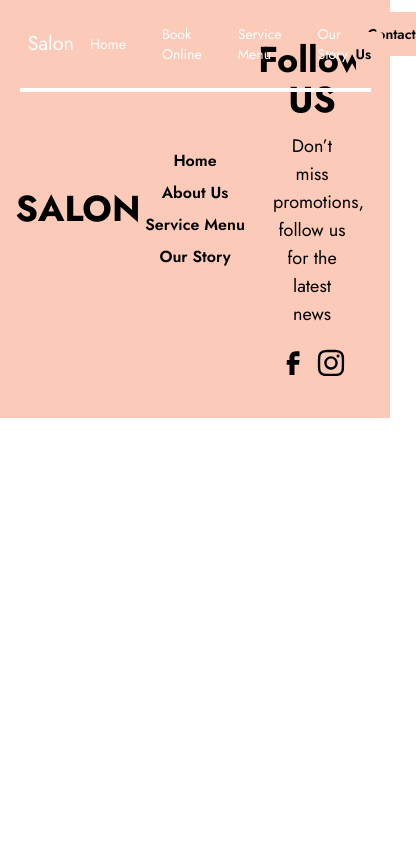
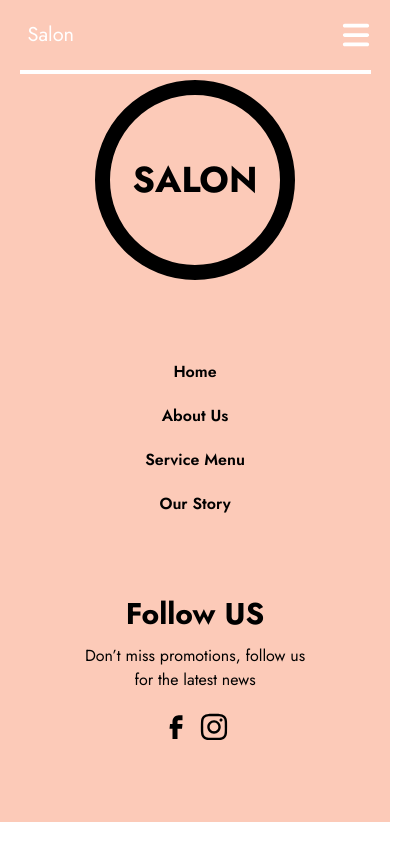
Before and after one commit to thedon-dev/salon_site, a React (Vite) app: page /bookonline in a window 390 px wide. Shown: the whole page, 416 px wide, since content can reach past the window. Built offline with nearby package versions, Linux system fonts and the light colour scheme; a web font is replaced by a local one.

Commit message:
Worked on the responsiveness

```diff
--- a/src/components/Footer.jsx
+++ b/src/components/Footer.jsx
@@ -23,23 +23,23 @@ const Footer = () => {
     },
   ];
   return (
-    <footer className="bg-[#fccab8] px-[5%] lg:px-[10%]">
-      <div className="2xl:container mx-auto grid grid-cols-3">
-        <div className=" flex justify-center py-10">
-          <div className="grid place-content-center uppercase rounded-full border-[15px] border-[#fccab8] h-[200px] w-[200px] my-auto">
+    <footer className="bg-[#fccab8] px-[5%] lg:px-[10%] py-20 ">
+      <div className="2xl:container mx-auto grid lg:grid-cols-3">
+        <div className=" flex justify-center lg:py-10">
+          <div className="grid place-content-center uppercase rounded-full border-[15px] lg:border-[#fccab8] h-[200px] w-[200px] my-auto">
             <p className="text-4xl font-bold">salon</p>
           </div>
         </div>
-        <div className="flex flex-col justify-center items-center gap-2">
+        <div className="flex flex-col justify-center items-center gap-5  lg:gap-2 mt-20">
           {links.map((lnk, index) => (
             <Link key={index} to={lnk.link} className="font-semibold">
               {lnk.name}
             </Link>
           ))}
         </div>
-        <div className=" text-center py-10">
-          <h3 className="text-4xl font-bold">Follow US</h3>
-          <p className="text-lg w-2/3 text-center mx-auto mt-3">
+        <div className="mt-20 lg:mt-0 text-center flex flex-col justify-center">
+          <h3 className="text-3xl font-bold">Follow US</h3>
+          <p className="w-2/3 text-center mx-auto mt-3">
             Don’t miss promotions, follow us for the latest news
           </p>
           <div className="flex gap-2 mt-5 justify-center">
@@ -52,6 +52,8 @@ const Footer = () => {
           </div>
         </div>
       </div>
+
+      <p className="font-bold"></p>
     </footer>
   );
 };
--- a/src/components/Navbar.jsx
+++ b/src/components/Navbar.jsx
@@ -1,11 +1,13 @@
-import React from "react";
-import { Link } from "react-router-dom";
+import React, { useState } from "react";
+import { BiX } from "react-icons/bi";
+import { FaBars } from "react-icons/fa6";
+import { Link, NavLink } from "react-router-dom";
 
 const Navbar = () => {
   const links = [
     {
       name: "Home",
-      link: "/home",
+      link: "/",
     },
     {
       name: "Book Online",
@@ -20,24 +22,44 @@ const Navbar = () => {
       link: "ourstory",
     },
   ];
+  const [navOpen, setNavOpen] = useState(false);
   return (
     <nav className="px-[5%] lg:px-[10%] absolute text-white w-full left-0 text-sm">
       <div className="2xl:container mx-auto flex justify-between items-center border-b-4 border-white py-5">
         <div className="">
           <Link className="p-2 font-sans text-xl">Salon</Link>
         </div>
-        <div className="flex items-center gap-5">
+        <div
+          className={`${
+            navOpen ? "left-0" : "-left-[100%] lg:left-0"
+          } h-screen absolute text-black w-2/3 lg:relative top-0 lg:h-fit flex flex-col justify-center lg:justify-start lg:flex-row items-center gap-10 lg:gap-5 bg-white lg:bg-transparent transition-all duration-300`}
+        >
           {links.map((lnk, index) => (
-            <Link to={lnk.link} className="px-2 py-1">
+            <NavLink
+              key={index}
+              to={lnk.link}
+              className={({ isActive }) =>
+                isActive
+                  ? "text-[#fccab8] px-2 py-1"
+                  : "text-black lg:text-white px-2 py-1"
+              }
+            >
               {lnk.name}
+            </NavLink>
+          ))}
+          <div className="lg:ms-auto">
+            <Link className="bg-[#fccab8] p-3 rounded text-black font-semibold">
+              Contact Us
             </Link>
-          ))}
+          </div>
         </div>
-        <div>
-          <Link className="bg-[#fccab8] p-3 rounded text-black font-semibold">
-            Contact Us
-          </Link>
-        </div>
+
+        <button
+          onClick={() => setNavOpen(!navOpen)}
+          className="block lg:hidden"
+        >
+          {navOpen ? <BiX size={45} /> : <FaBars size={30} />}
+        </button>
       </div>
     </nav>
   );
--- a/src/ui/Button.jsx
+++ b/src/ui/Button.jsx
@@ -5,7 +5,7 @@ const Button = ({ destination, text }) => {
   return (
     <Link
       to={destination}
-      className="rounded bg-[#FCCAB8] px-5 py-3 text-lg font-semibold"
+      className="rounded bg-[#FCCAB8] px-5 py-3 lg:text-lg font-semibold"
     >
       {text}
     </Link>
```
Also changed, not shown: src/pages/HomePage.jsx (+30 -25 lines).
